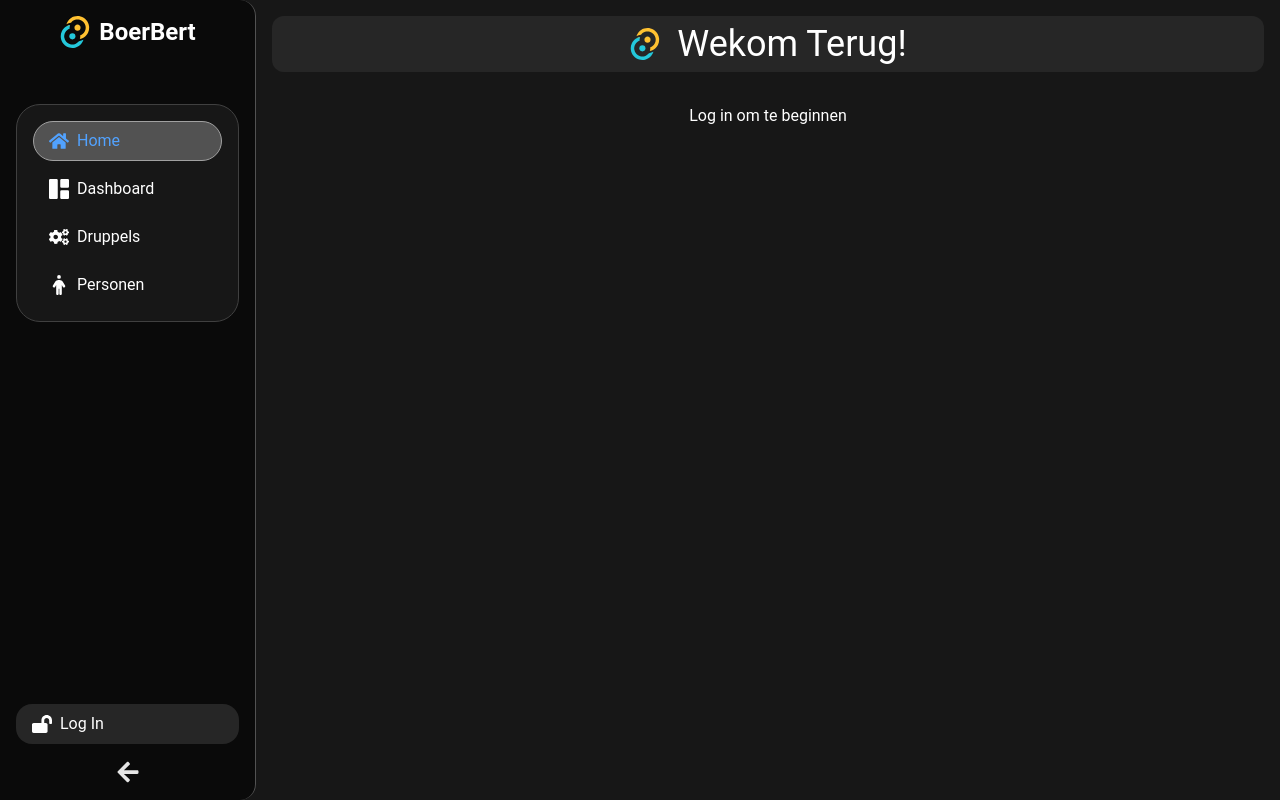
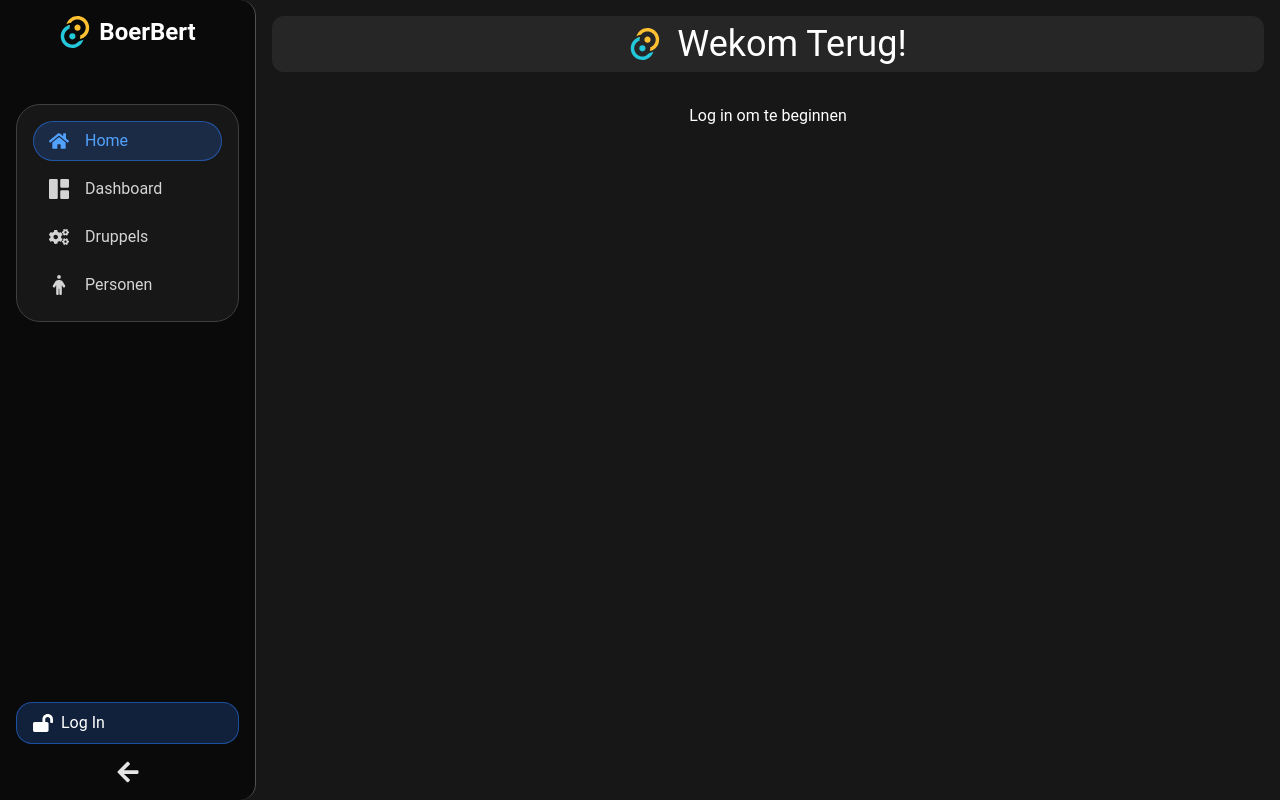
Before and after one commit to May-Evelynn/Boer-Bert-PACS, a React (Vite) app in the folder app/: page / in a window 1280 px wide. Built offline with nearby package versions, Linux system fonts and the light colour scheme.

Commit message:
fixed active link overlay

```diff
--- a/app/src/components/SideBar.tsx
+++ b/app/src/components/SideBar.tsx
@@ -34,7 +34,7 @@ const SideBar: React.FC = () => {
 
     const navItems = [
         { path: '/', icon: FaHome, label: 'Home' },
-        { path: '/overzicht', icon: BsFillGrid1X2Fill, label: 'Dashboard' },
+        { path: '/dashboard', icon: BsFillGrid1X2Fill, label: 'Dashboard' },
         { path: '/druppels', icon: FaCogs, label: 'Druppels' },
         { path: '/personen', icon: FaPerson, label: 'Personen' },
     ];
@@ -42,7 +42,7 @@ const SideBar: React.FC = () => {
     const activeIndex = navItems.findIndex(item => item.path === location.pathname);
 
     return (
-        <div className="bg-neutral-900">
+        <div className="z-20 bg-neutral-900">
             <motion.div
                 className="flex flex-col bg-neutral-950 p-4 min-h-screen border-r border-neutral-600 rounded-r-2xl items-center justify-between overflow-x-hidden text-white"
                 animate={{ width: isOpen ? 256 : 80 }}
@@ -59,13 +59,17 @@ const SideBar: React.FC = () => {
                             <h1 className="text-2xl font-bold">BoerBert</h1>
                         }
                     </div>
-                    <div className="relative flex flex-col bg-neutral-900 border border-neutral-700 space-y-2 p-4 mt-10 rounded-3xl justify-center items-center">
+                    <div className="relative flex flex-col bg-neutral-900 border border-neutral-700 gap-2 p-4 mt-10 rounded-3xl justify-center items-center">
                         {activeIndex !== -1 && (
                             <motion.div
-                                className={`absolute bg-neutral-600 border border-neutral-400 rounded-full inset-x-4 z-0`}
+                                className="absolute bg-blue-500/20 border border-blue-500/50 rounded-full z-0"
                                 layoutId="sidebar-active-link"
                                 style={{ height: '40px' }}
-                                animate={{ top: `${16 + activeIndex * 48}px` }}
+                                animate={{
+                                    top: `${16 + activeIndex * 48}px`,
+                                    left: isOpen ? '16px' : '4px',
+                                    right: isOpen ? '16px' : '4px'
+                                }}
                                 transition={{ type: "spring", stiffness: 500, damping: 30 }}
                             />
                         )}
@@ -75,7 +79,7 @@ const SideBar: React.FC = () => {
                             return (
                                 <button
                                     key={item.path}
-                                    className={`btn-sidebar flex w-full space-x-2 p-2 items-center overflow-x-hidden relative z-10 ${!isOpen && 'justify-center'} ${isActive ? 'text-blue-400' : ''}`}
+                                    className={`btn-sidebar flex w-full h-10 gap-2 px-2 items-center overflow-x-hidden relative z-10 ${!isOpen && 'justify-center'} ${isActive ? 'text-blue-400' : 'text-neutral-300 hover:text-white'}`}
                                     onClick={() => navigate(item.path)}
                                 >
                                     <Icon size={20} className="shrink-0" />
@@ -89,7 +93,7 @@ const SideBar: React.FC = () => {
                 </div>
                 <div className="flex flex-col w-full space-y-4 items-center justify-center">
                     <button
-                        className={`btn-sidebar flex w-full space-x-2 p-2 items-center overflow-x-hidden bg-neutral-800 ${!isOpen && 'justify-center'}`}
+                        className={`btn-sidebar flex w-full space-x-2 p-2 items-center overflow-x-hidden bg-blue-500/20 border border-blue-500/50 hover:bg-blue-500 transition-colors rounded-xl ${!isOpen && 'justify-center'}`}
                         onClick={toggleLoginModal}
                     >
                         <FaLockOpen size={20} className="shrink-0" />
```
